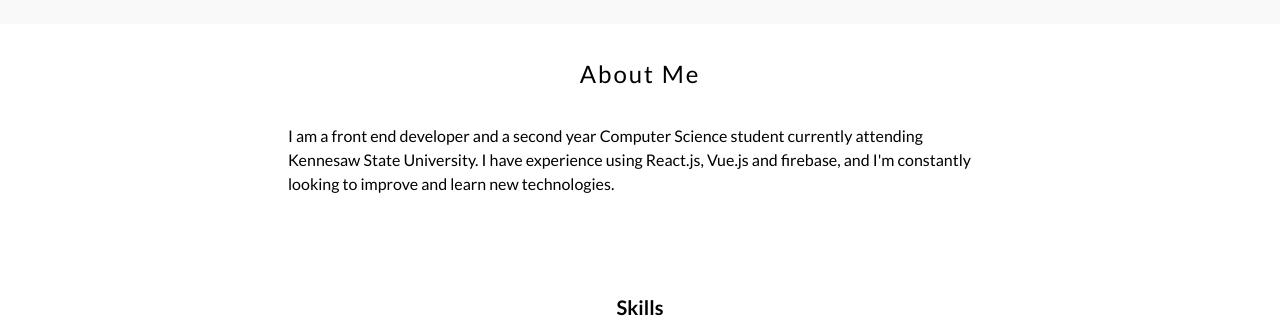
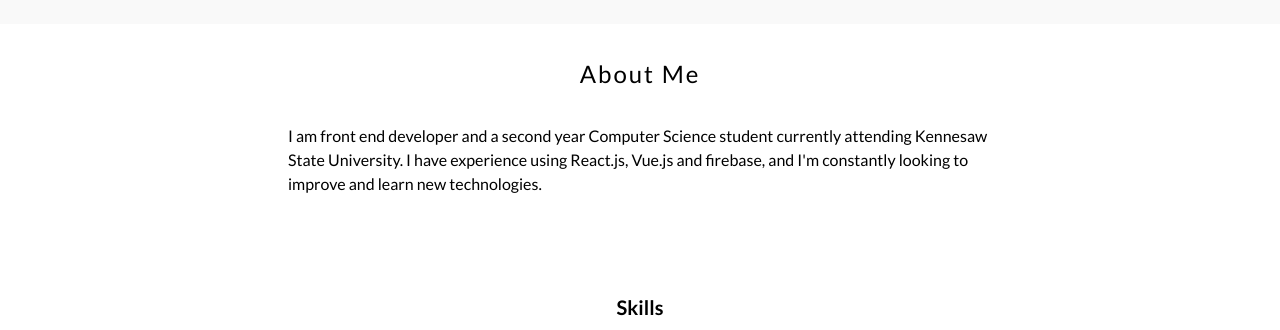
Before and after one commit to danielgoehring/danielgoehring_portfolio, a plain HTML site: page index.html in a window 1280 px wide. Shown: the part 1320-1650 px from the top of the page. Drawn offline with Linux system fonts and the light colour scheme.

Commit message:
edit about me

```diff
--- a/index.html
+++ b/index.html
@@ -139,7 +139,7 @@
                 <h3 class="section-headings">About Me</h3>
             </div>
             <div class="aboutText">
-                <p>I am a front end developer and a second year Computer Science student currently attending Kennesaw State University. I have experience using React.js, Vue.js and firebase, and I'm constantly looking to improve and learn new technologies.  </p>
+                <p>I am front end developer and a second year Computer Science student currently attending Kennesaw State University. I have experience using React.js, Vue.js and firebase, and I'm constantly looking to improve and learn new technologies.  </p>
 
             </div>
             <div class="skills">
```
